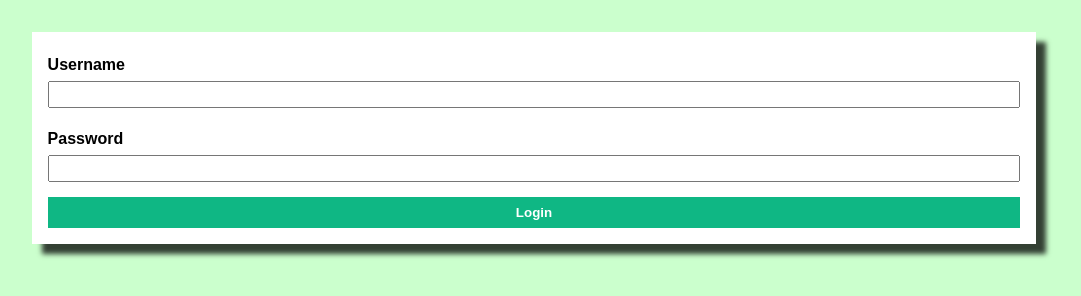
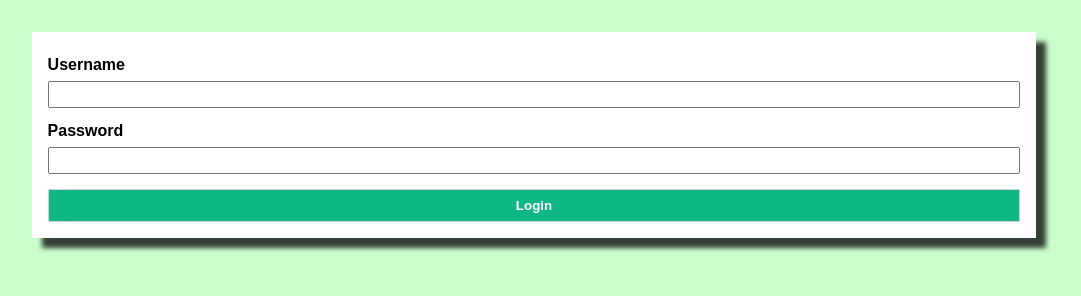
Before and after one commit to JeffWalton205/codeup-web-exercises, a plain HTML site: page login-form.html in a window 1280 px wide. Shown: the whole page, without its empty margins (106-1187 px from the left). Drawn offline with Linux system fonts and the light colour scheme.

Commit message:
minor CSS login exercise correction

```diff
--- a/css/login.css
+++ b/css/login.css
@@ -44,7 +44,7 @@ fieldset {
     /* This element must use 100% of the width */
     /* It should have a separation of .5em from elements on top of it and below it*/
     width: 100%;
-    padding: .5em 0;
+    margin: .5em 0;
 
 }
 
@@ -67,8 +67,9 @@ fieldset {
     padding: 8px;
     font-weight: bold;
     color: white;
-    border: 1px lightgray;
+    border: 1px lightgray solid;
 
+    /***** REMEMBER SOLID REGARDING BORDERS!*/
 
 
 }
```
